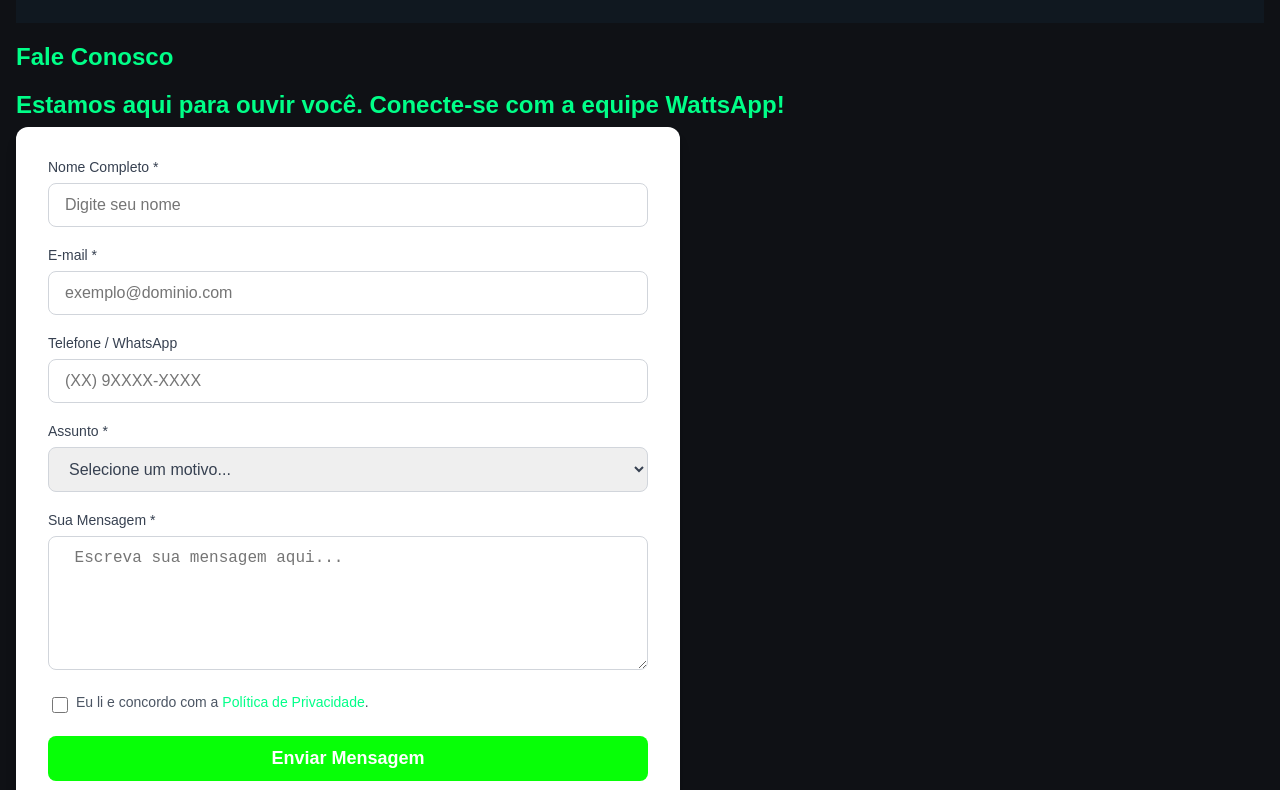
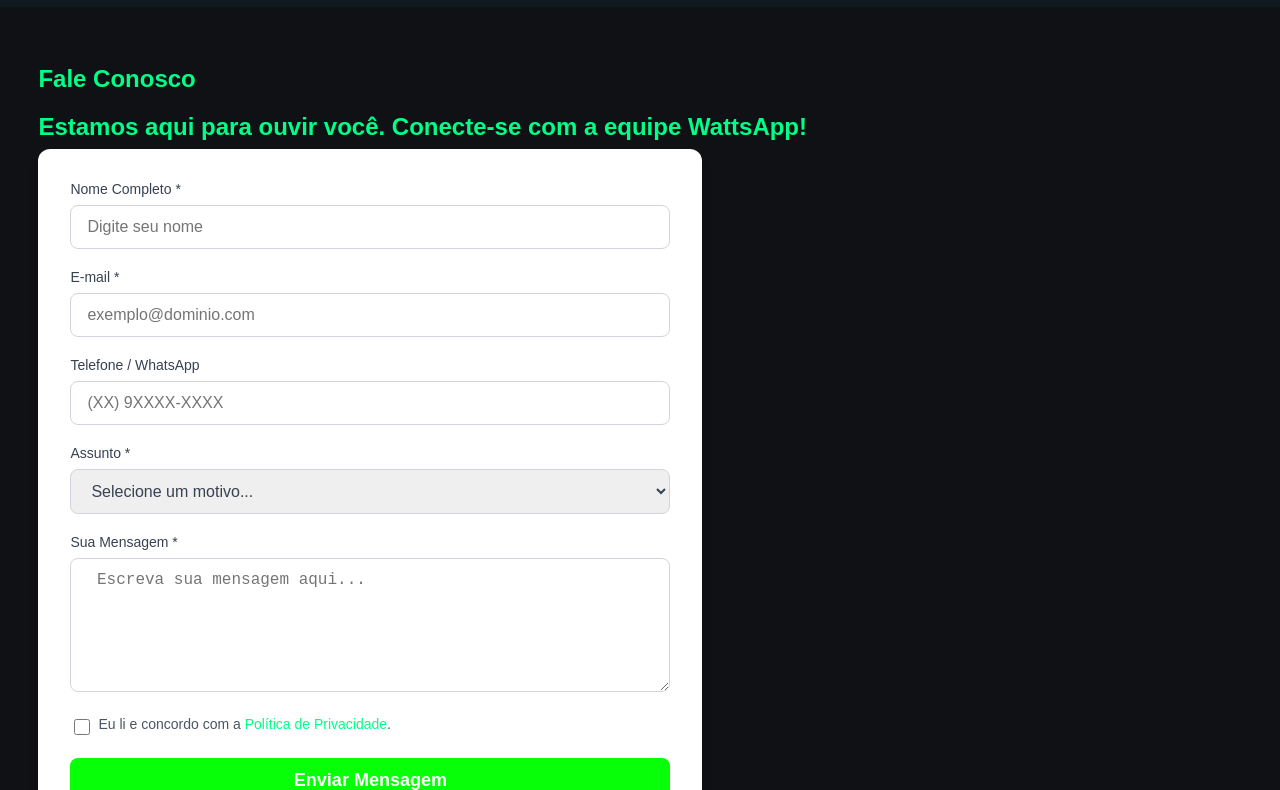
Before and after one commit to 1ESPA-VinhariaMerlot/site_wattsapp_web-dev, a plain HTML site: page src/pages/contato.html in a window 1280 px wide. Shown: the part 105-895 px from the top of the page. Drawn offline with Linux system fonts and the light colour scheme.

Commit message:
26-ajustando erros de contatos

```diff
--- a/src/css/contato.css
+++ b/src/css/contato.css
@@ -5,10 +5,14 @@ body {
     align-items: center;
     justify-content: center;
     min-height: 100vh;
-    padding: 1rem;
-    margin: 1px;
+
     box-sizing: border-box;
 }
+main{
+    padding:3% ;
+    }
+
+
 h1 {
     color: #00ff88
 }
@@ -26,6 +30,7 @@ p {
 }
 
 .form-contato {
+
     width: 100%;
     max-width: 600px;
     padding: 2rem;
@@ -37,6 +42,7 @@ p {
 
 
 .form-contato h1 {
+
     font-size: 2rem;
     font-weight: 700;
     text-align: center;
@@ -45,6 +51,7 @@ p {
 }
 
 .form-contato p {
+
     text-align: center;
     color: #4b5563;
     margin-bottom: 1.5rem;
```
Also changed, not shown: src/pages/contato.html (+1 -1 lines).
